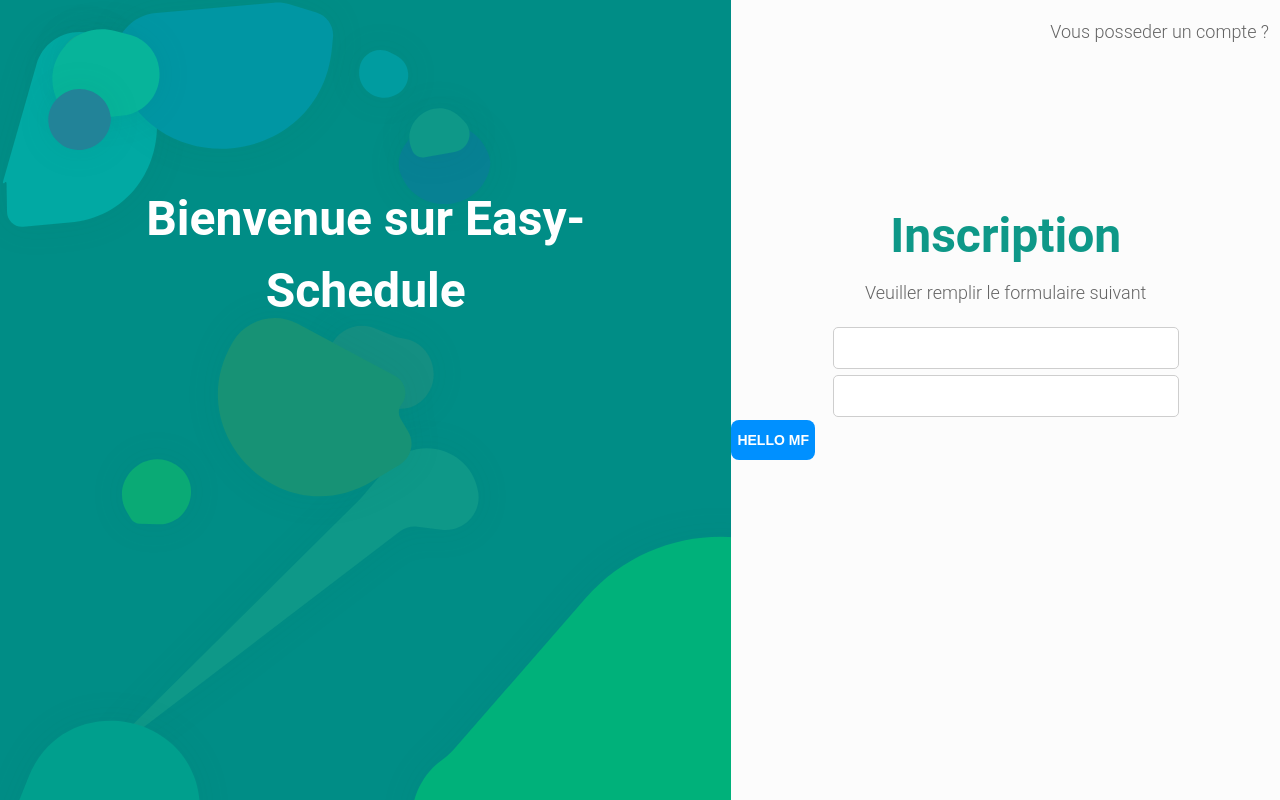
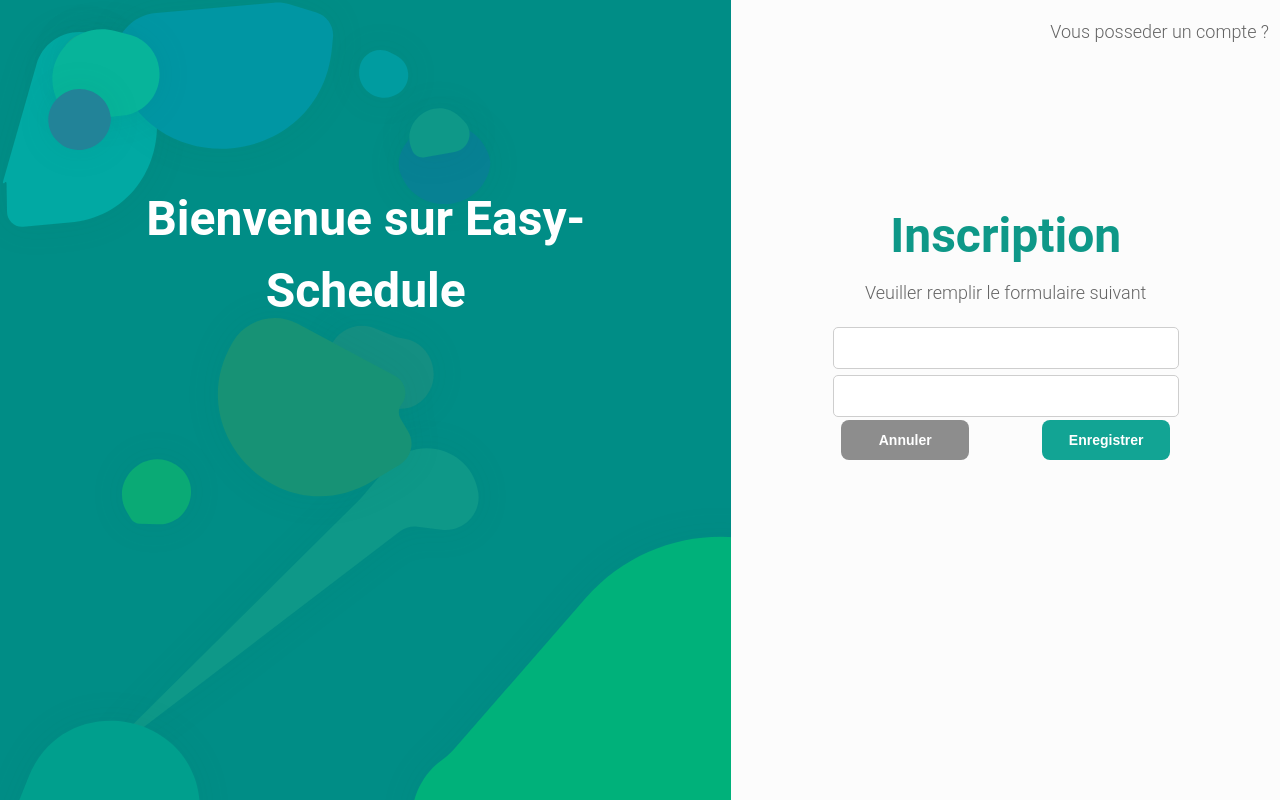
Before and after one commit to Mark-Randria/UX-UI-school-project, a React (Create React App) app in the folder my-app/: page /Login in a window 1280 px wide. Built offline with nearby package versions, Linux system fonts and the light colour scheme.

Commit message:
More and more update

```diff
--- a/my-app/src/components/buttons/button.jsx
+++ b/my-app/src/components/buttons/button.jsx
@@ -2,7 +2,7 @@ import React from "react";
 
 import { StyledButton } from "./button.style";
 
-const Button = ({ children, color, onClick }) => {
+const Button = ({ children, color, width, onClick }) => {
   return (
     // <BoxStyled color={color} onClick={onClick}>
     //   <Button variant="text" size="small">
@@ -10,7 +10,7 @@ const Button = ({ children, color, onClick }) => {
     //   </Button>
     // </BoxStyled>
     <>
-      <StyledButton $mode={color}>{children}</StyledButton>
+      <StyledButton $mode={color} $width={width} >{children}</StyledButton>
     </>
   );
 };
--- a/my-app/src/components/buttons/button.style.js
+++ b/my-app/src/components/buttons/button.style.js
@@ -3,7 +3,6 @@ import styled, { css } from "styled-components";
 export const StyledButton = styled.button`
   padding-top: 0.625rem;
   padding-bottom: 0.625rem;
-  margin-right: 0.5rem;
   margin-bottom: 0.5rem;
   font-size: 14px;
   line-height: 1.25rem;
@@ -11,6 +10,8 @@ export const StyledButton = styled.button`
   border-radius: 0.5rem;
   border-style: none;
   font-weight: 600;
+  max-width: 162px;
+  width: ${(props) => props.$width};
   ${(props) => {
     switch (props.$mode) {
       case "success":
@@ -45,6 +46,14 @@ export const StyledButton = styled.button`
             background-color: ${(props) => props.theme.colors.redA10};
           }
         `;
+        case "notimportant":
+        return css`
+          background-color: ${(props) => props.theme.colors.gray9};
+          color: white;
+          :focus:hover {
+            background-color: ${(props) => props.theme.colors.gray10};
+          }
+        `;
       default:
         return css`
           background-color: ${(props) => props.theme.colors.tealA9};
--- a/my-app/src/components/inputs/input.style.js
+++ b/my-app/src/components/inputs/input.style.js
@@ -4,6 +4,7 @@ export const StyledInput = styled.input`
   box-sizing: border-box;
   padding: 0.5rem;
   width: 27vw;
+  max-width: 400px;
   height: 42px;
   font-size: 1.25rem;
   border-radius: 5px;
--- a/my-app/src/pages/auth.style.js
+++ b/my-app/src/pages/auth.style.js
@@ -131,3 +131,13 @@ export const AboutInfo = styled.div`
         color: ${(props) => props.theme.colors.gray11};
     }
 `;
+
+export const PositionDiv = styled.div`
+    display: flex;
+    flex-direction: row;
+    justify-content: center;
+`
+
+export const GapComponents = styled.div`
+    width: ${(props) => props.$gap};
+`
--- a/my-app/src/pages/login.jsx
+++ b/my-app/src/pages/login.jsx
@@ -7,7 +7,9 @@ import {
   RightGrid,
   TitleTag,
   RightCornerTop,
-  AboutInfo
+  AboutInfo,
+  PositionDiv,
+  GapComponents,
 } from "./auth.style";
 import Input from "../components/inputs/input";
 import Button from "../components/buttons/button";
@@ -26,17 +28,21 @@ export default function Login() {
           <RightCornerTop>
             <p>Vous posseder un compte ?</p>
           </RightCornerTop>
-          <TitleTag $colorsMode={`#0E9888`} $position>Inscription</TitleTag>
+          <TitleTag $colorsMode={`#0E9888`} $position>
+            Inscription
+          </TitleTag>
           <AboutInfo>
-            <p>
-              Veuiller remplir le formulaire suivant
-            </p>
+            <p>Veuiller remplir le formulaire suivant</p>
           </AboutInfo>
           <Input value={user} setValue={setUser} />
           <Input value={password} setValue={setPassword} />
-          <Button color="info">
-            HELLO MF
-          </Button>
+          <PositionDiv>
+            <Button color="notimportant" width="10vw">
+              Annuler
+            </Button>
+            <GapComponents $gap="73px" />
+            <Button width="10vw">Enregistrer</Button>
+          </PositionDiv>
         </RightGrid>
       </Container>
     </>
```
